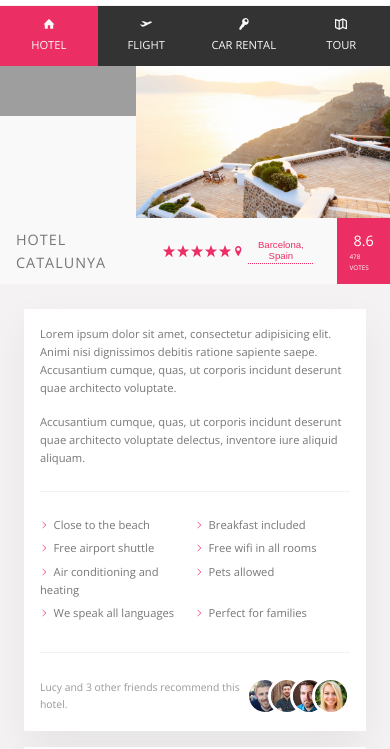
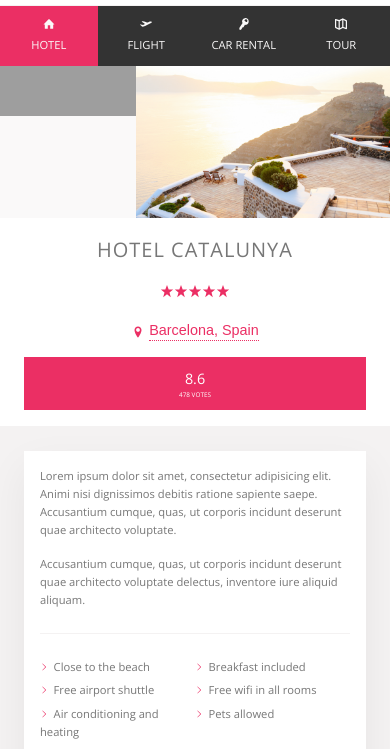
Before and after one commit to sabique/Booking-App-using-Flexbox, a plain HTML site: page index.html in a window 390 px wide. Shown: the part 82-831 px from the top of the page. Drawn offline with nearby package versions, Linux system fonts and the light colour scheme; grey boxes are pictures that could not be loaded.

Commit message:
Hotel overview mobile layout
To create a legible hotel overview section for mobile view I used the flex-direction: column element, added some padding and slightly increased the font size for the hotel name, location and rating.

```diff
--- a/css/media-query.css
+++ b/css/media-query.css
@@ -115,6 +115,38 @@
         flex: 0 0 100%;
         background-color: var(--color-grey-light-2);
     }
+
+}
+
+ @media only screen and (max-width: 450px) {
+
+    .overview {
+        flex-direction: column;
+        background-color: #fff;
+        padding-bottom: 2rem;
+    }
+
+    .overview .overview__heading {
+        font-size: 2.5rem;
+        padding-top: 2rem;
+    }
+
+    .overview .overview__stars {
+        margin-right: 0 !important;
+        padding: 1rem 0;
+    }
+
+    .overview .overview__location {
+        font-size: 1.8rem;
+        padding: 2rem 0;
+    }
+
+    .overview .overview__rating {
+        font-size: 2.5rem;
+        padding: 1.25rem 0;
+        margin: 0 3rem;
+    }
+
 }
 
 @supports((-webkit-mask-image: url()) OR (mask-image: url())) {
```
Also changed, not shown: 1 other file.
